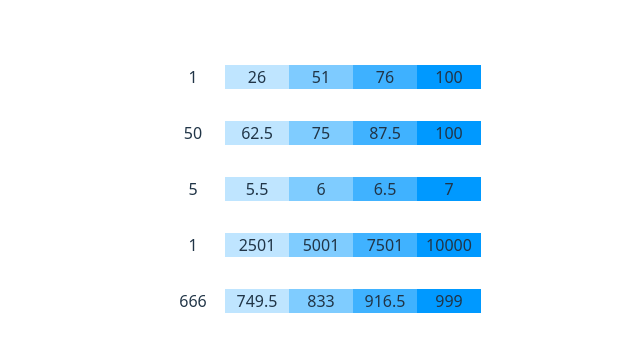
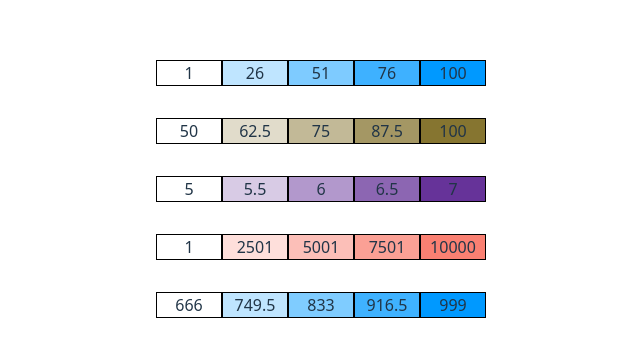
Before and after one commit to reergymerej/colorizer, a React (Vite) app: page / in a window 1280 px wide. Shown: the part 211-568 px from the top of the page, without its empty margins (319-959 px from the left). Built offline with nearby package versions, Linux system fonts and the light colour scheme.

Commit message:
random colors

```diff
--- a/src/App.css
+++ b/src/App.css
@@ -12,7 +12,7 @@
 }
 
 .Value {
-  /* border: 1px solid #09f; */
+  border: 1px solid #000;
   width: 4rem;
   position: relative;
 }
--- a/src/App.tsx
+++ b/src/App.tsx
@@ -16,6 +16,17 @@ const scale = (value: number, min: number, max: number): number => {
   const rangeLength = max - min
   const scaledValue = value - min
   return scaledValue / rangeLength
+}
+
+const getRandomIntInclusive = (min: number, max: number): number => {
+  min = Math.ceil(min);
+  max = Math.floor(max);
+  return Math.floor(Math.random() * (max - min + 1)) + min;
+}
+
+const rand = <T extends any>(arr: T[]): T => {
+  const index = getRandomIntInclusive(0, arr.length - 1)
+  return arr[index]
 }
 
 const Range = ({ values, backgroundColor, relativeScale = true }: PropsRange) => {
@@ -54,6 +65,8 @@ const generateRange = (min: number, max: number): number[] => {
   ]
 }
 
+const colors = ['salmon', '#09f', 'yellowgreen', 'rebeccapurple', '#867530']
+
 const ranges: Range[] = [
   {
     id: '1 - 100',
@@ -86,7 +99,7 @@ function App() {
             <>
               <Range key={range.id + 'relative'}
                 values={range.values}
-                backgroundColor='#09f'
+                backgroundColor={rand(colors)}
               />
               {/* <Range key={range.id}
                 values={range.values}
```
